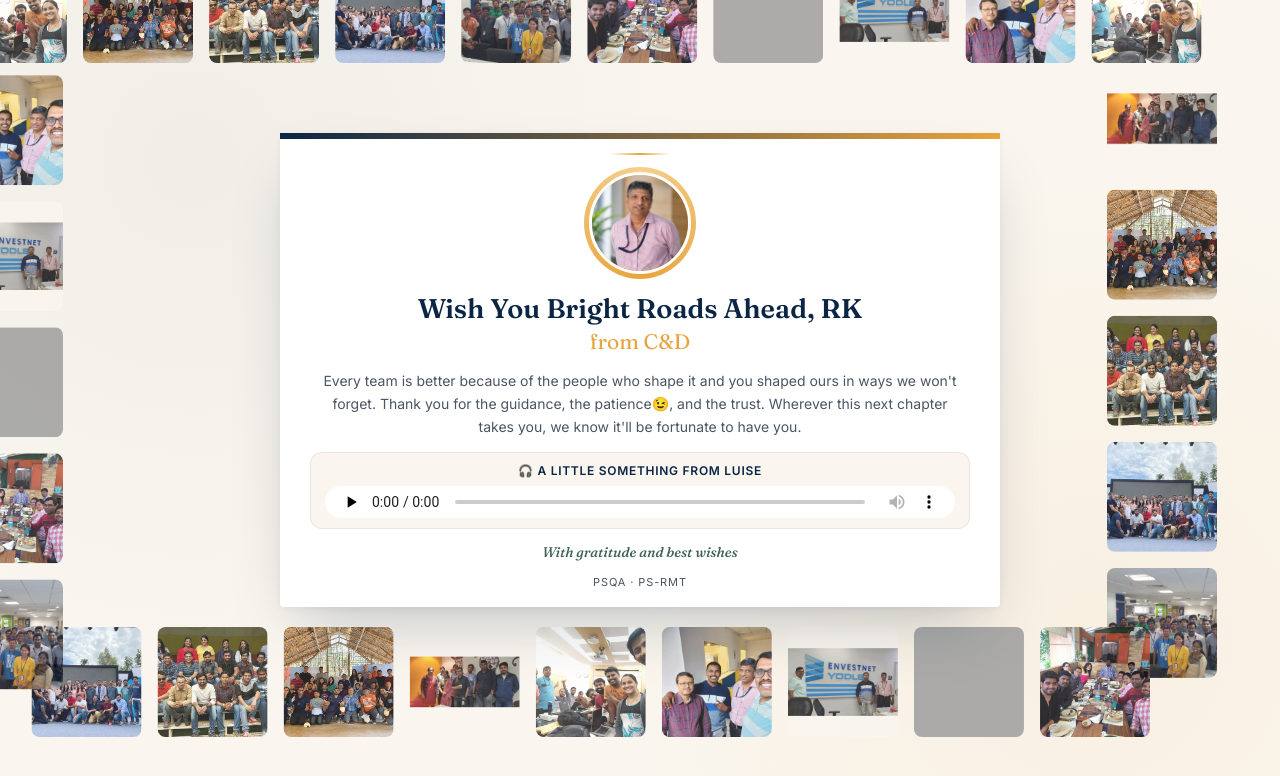
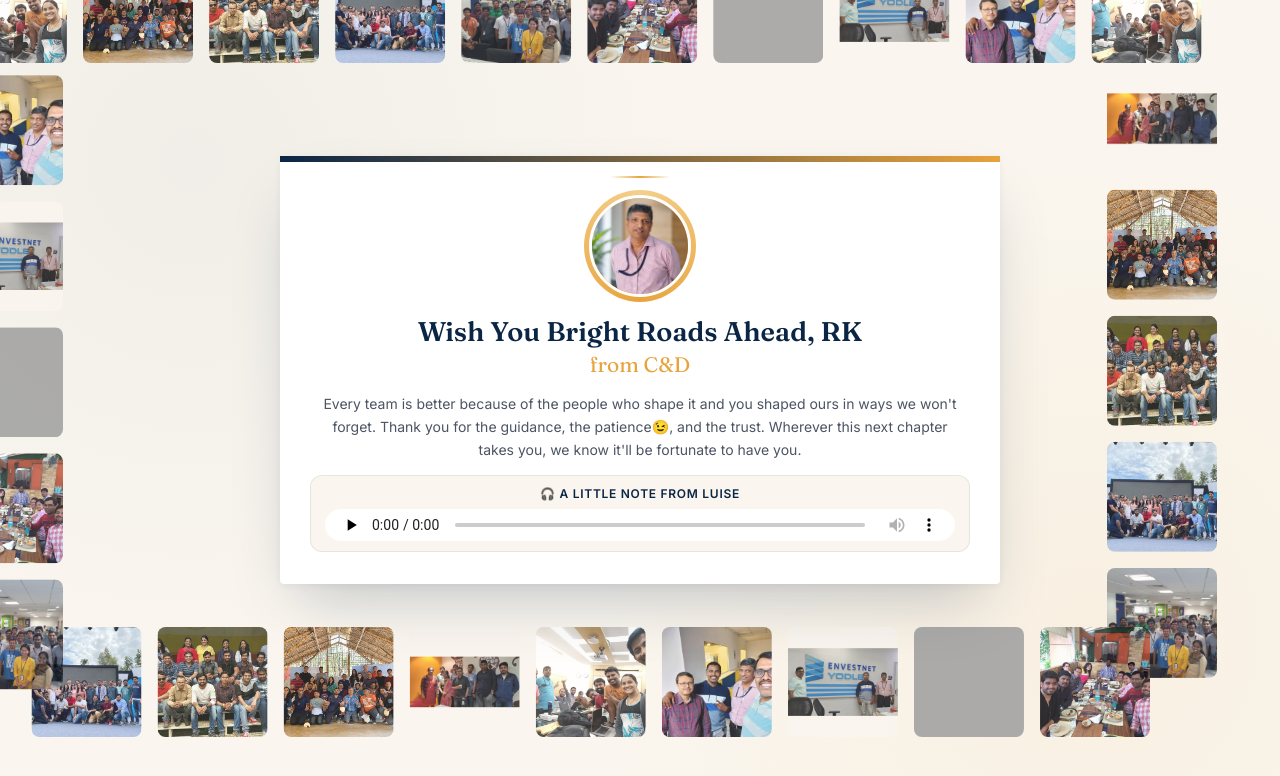
Before and after one commit to sikharam7/RKfarewell, a plain HTML site: page index.html in a window 1280 px wide. Drawn offline with Linux system fonts and the light colour scheme; grey boxes are pictures that could not be loaded.

Commit message:
Update index.html

```diff
--- a/index.html
+++ b/index.html
@@ -323,17 +323,12 @@
      </div>
 </div>
       <div class="audio-wrap">
-        <div class="audio-label">🎧 A Little Something from Luise</div>
+        <div class="audio-label">🎧 A little note from Luise</div>
         <audio controls preload="none">
           <source src="Luise.mp3" type="audio/mpeg">
           Your browser doesn't support audio playback.
         </audio>
       </div>
-
-      <div class="signoff">With gratitude and best wishes</div>
-      <div class="footer-mark">PSQA &middot; PS-RMT</div>
-    </div>
-  </div>
 
 
 <script>
```
